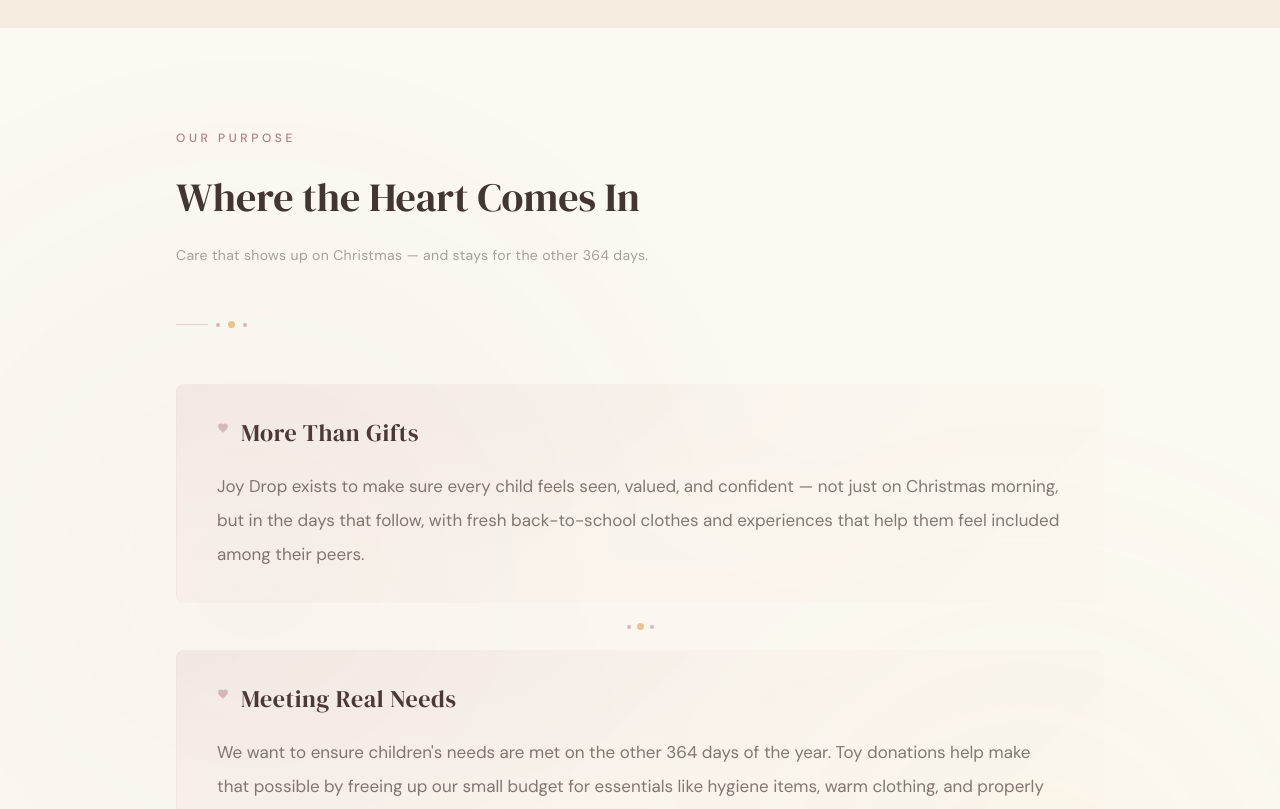
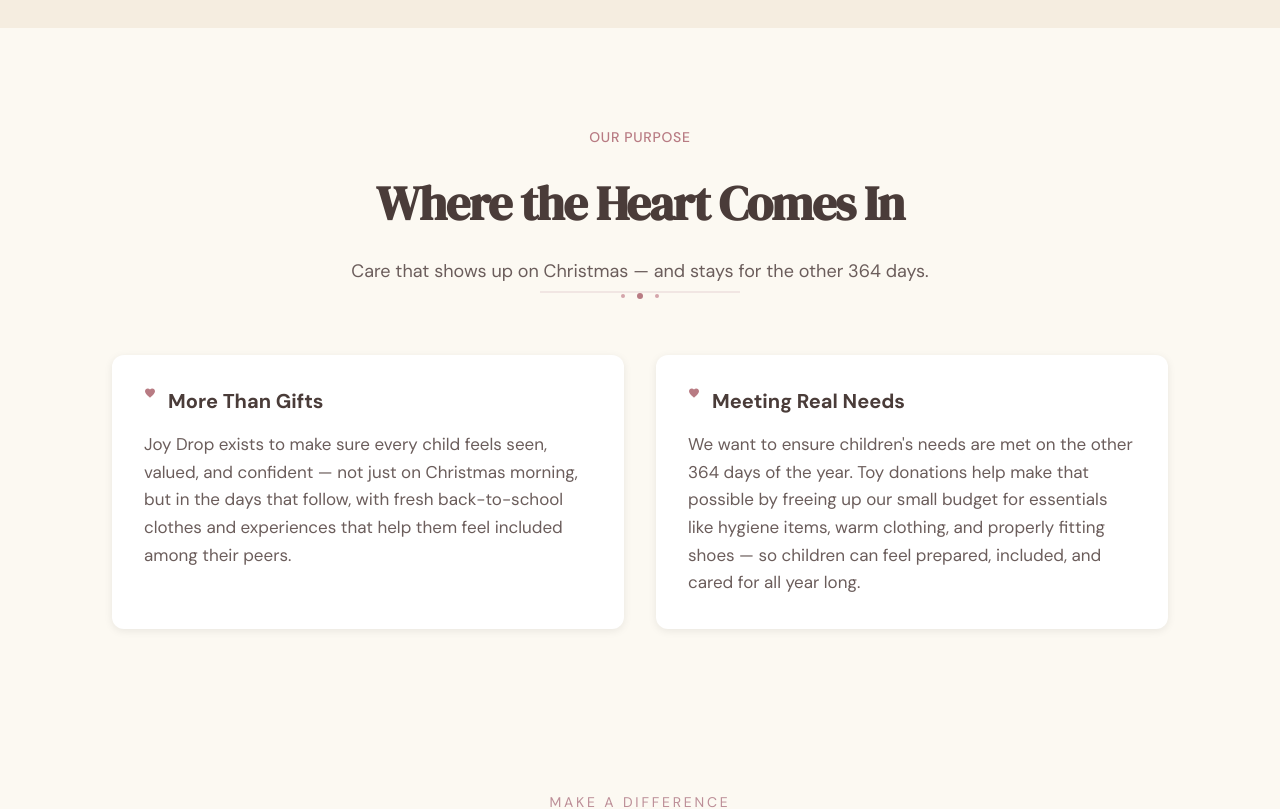
Before and after one commit to mnicholexox/web, a React (Vite) app: page / in a window 1280 px wide. Shown: the part 1200-2009 px from the top of the page. Built offline with nearby package versions, Linux system fonts and the light colour scheme.

Commit message:
Refactor WhereTheHeartComesIn section to replace EditorialCallout with Card component, enhancing styling and structure. Update HeartAccent icon and improve layout for better visual presentation and readability.

```diff
--- a/src/components/sections/heart/WhereTheHeartComesIn.tsx
+++ b/src/components/sections/heart/WhereTheHeartComesIn.tsx
@@ -1,65 +1,45 @@
-/* Small heart icon for editorial callouts */
+/* Small heart icon for cards */
 const HeartAccent = () => (
   <svg
-    className="w-3 h-3 text-primary/30 flex-shrink-0 mt-[0.35em]"
+    className="w-3 h-3 flex-shrink-0"
     viewBox="0 0 24 24"
     fill="currentColor"
     aria-hidden="true"
+    style={{ color: '#B87B83' }}
   >
     <path d="M12 21.35l-1.45-1.32C5.4 15.36 2 12.28 2 8.5 2 5.42 4.42 3 7.5 3c1.74 0 3.41.81 4.5 2.09C13.09 3.81 14.76 3 16.5 3 19.58 3 22 5.42 22 8.5c0 3.78-3.4 6.86-8.55 11.54L12 21.35z"/>
   </svg>
 );
 
-/* Delicate divider between editorial callouts */
-const EditorialDivider = () => (
-  <div className="flex items-center justify-center gap-1.5 py-2 md:py-3">
-    <div className="w-1 h-1 rounded-full bg-primary/35" />
-    <div className="w-[7px] h-[7px] rounded-full bg-accent/65" />
-    <div className="w-1 h-1 rounded-full bg-primary/35" />
-  </div>
-);
-
-interface EditorialCalloutProps {
+interface CardProps {
   title: string;
   children: React.ReactNode;
 }
 
-/* Soft editorial callout block */
-const EditorialCallout = ({ title, children }: EditorialCalloutProps) => (
+/* Card component with white background and shadow */
+const Card = ({ title, children }: CardProps) => (
   <article
-    className="relative pl-8 md:pl-10 py-6 md:py-8 pr-8 md:pr-10 rounded-sm"
+    className="bg-white p-6 md:p-8 rounded-lg shadow-sm"
     style={{
-      background: 'linear-gradient(135deg, hsl(var(--primary) / 0.03) 0%, hsl(var(--accent) / 0.02) 100%)',
-      borderLeft: '1px solid hsl(var(--primary) / 0.08)',
+      boxShadow: '0 2px 8px rgba(0, 0, 0, 0.08)',
     }}
   >
-    {/* Subtle inner glow for warmth */}
-    <div
-      className="absolute inset-0 rounded-sm pointer-events-none"
-      style={{
-        background: 'radial-gradient(ellipse at 0% 0%, hsl(var(--primary) / 0.04) 0%, transparent 60%)',
-      }}
-    />
-
-    <div className="relative">
-      {/* Subheading with icon */}
-      <div className="flex items-start gap-3 mb-4 md:mb-5">
+    <div className="flex items-start gap-3 mb-4">
       <HeartAccent />
       <h3
-          className="font-serif font-normal tracking-wide leading-snug"
-          style={{ fontSize: 'clamp(1.25rem, 3vw, 1.5rem)', color: '#4c3838' }}
+        className="font-sans font-bold text-lg md:text-xl"
+        style={{ color: '#4A3C39' }}
       >
         {title}
       </h3>
     </div>
 
-      {/* Content spanning full card width for expansive, editorial feel */}
-      <div>
-        <p className="text-foreground/65 leading-[1.9] md:leading-[2] text-base md:text-[1.0625rem]">
+    <p
+      className="text-base md:text-[1.0625rem] leading-relaxed"
+      style={{ color: '#6B5D5B' }}
+    >
       {children}
     </p>
-      </div>
-    </div>
   </article>
 );
 
@@ -68,86 +48,89 @@
     <section
       id="where-the-heart-comes-in"
       data-section="where-the-heart-comes-in"
-      className="w-full pt-16 md:pt-24 pb-16 md:pb-20 bg-background relative overflow-hidden"
+      className="w-full pt-16 md:pt-24 pb-16 md:pb-20 bg-background"
     >
-      {/* Subtle decorative background element */}
-      <div
-        className="absolute inset-0 opacity-[0.03] pointer-events-none"
-        style={{
-          backgroundImage: 'radial-gradient(circle at 20% 50%, hsl(var(--primary)) 0%, transparent 50%), radial-gradient(circle at 80% 80%, hsl(var(--accent)) 0%, transparent 40%)',
-        }}
-      />
-
-      <div className="max-w-5xl mx-auto px-6 md:px-8 lg:px-12 relative">
-        {/* Left-aligned editorial content with expanded reading width (~1.5x original) */}
-        <div className="space-y-10 md:space-y-12">
-          {/* Headline block */}
-          <div className="space-y-6">
-            {/* Eyebrow */}
-            <span className="inline-block text-[11px] md:text-xs font-sans uppercase tracking-[0.3em] text-primary/70 font-medium">
+      <div className="max-w-6xl mx-auto px-6 md:px-8 lg:px-12">
+        <div className="space-y-8 md:space-y-10">
+          {/* Centered header section */}
+          <div className="text-center space-y-4 md:space-y-6">
+            {/* OUR PURPOSE subtitle */}
+            <span
+              className="inline-block text-xs md:text-sm font-sans uppercase tracking-wider font-medium"
+              style={{ color: '#B87B83' }}
+            >
               Our Purpose
             </span>
 
-            {/* Primary Editorial Headline */}
+            {/* Main heading */}
             <h2
-              className="font-serif text-foreground font-normal leading-[1.25] md:leading-[1.2] tracking-normal"
-              style={{ fontSize: 'clamp(1.75rem, 4vw, 2.5rem)' }}
+              className="font-serif font-bold leading-tight"
+              style={{
+                fontSize: 'clamp(2rem, 5vw, 3rem)',
+                color: '#4A3C39'
+              }}
             >
               Where the Heart Comes In
             </h2>
 
-            {/* Narrative bridge sub-line */}
-            <p className="text-[0.8125rem] md:text-sm text-foreground/45 font-sans tracking-wide leading-relaxed">
+            {/* Sub-description */}
+            <p
+              className="text-base md:text-lg font-sans leading-relaxed max-w-2xl mx-auto"
+              style={{ color: '#6B5D5B' }}
+            >
               Care that shows up on Christmas — and stays for the other 364 days.
             </p>
+
+            {/* Decorative divider with three dots */}
+            <div className="flex items-center justify-center pt-2 relative" style={{ width: '200px', margin: '0 auto' }}>
+              {/* Horizontal line */}
+              <div
+                className="absolute w-full h-px"
+                style={{
+                  backgroundColor: '#E8D4D6',
+                  top: '50%',
+                  transform: 'translateY(-50%)'
+                }}
+              />
+              {/* Dots on the line */}
+              <div className="relative flex items-center justify-center gap-3">
+                <div
+                  className="rounded-full"
+                  style={{
+                    width: '4px',
+                    height: '4px',
+                    backgroundColor: '#D4A5AB'
+                  }}
+                />
+                <div
+                  className="rounded-full"
+                  style={{
+                    width: '6px',
+                    height: '6px',
+                    backgroundColor: '#B87B83'
+                  }}
+                />
+                <div
+                  className="rounded-full"
+                  style={{
+                    width: '4px',
+                    height: '4px',
+                    backgroundColor: '#D4A5AB'
+                  }}
+                />
+              </div>
+            </div>
           </div>
 
-          {/* Delicate decorative divider after headline */}
-          <div className="flex items-center gap-2 py-2">
-            <div className="w-8 h-px bg-primary/20" />
-            <div className="w-1 h-1 rounded-full bg-primary/35" />
-            <div className="w-[7px] h-[7px] rounded-full bg-accent/65" />
-            <div className="w-1 h-1 rounded-full bg-primary/35" />
-          </div>
+          {/* Two cards side-by-side */}
+          <div className="grid grid-cols-1 md:grid-cols-2 gap-6 md:gap-8 pt-4">
+            <Card title="More Than Gifts">
+              Joy Drop exists to make sure every child feels seen, valued, and confident — not just on Christmas morning, but in the days that follow, with fresh back-to-school clothes and experiences that help them feel included among their peers.
+            </Card>
 
-          {/* Editorial callout blocks */}
-          <div className="space-y-1 md:space-y-2">
-            {/* Block 1: More Than Gifts */}
-            <EditorialCallout title="More Than Gifts">
-              Joy Drop exists to make sure every child feels seen, valued, and confident — not just on Christmas morning, but in the days that follow, with fresh back-to-school clothes and experiences that help them feel included among their peers.
-            </EditorialCallout>
-
-            {/* Delicate visual separator */}
-            <EditorialDivider />
-
-            {/* Block 2: Meeting Real Needs */}
-            <EditorialCallout title="Meeting Real Needs">
+            <Card title="Meeting Real Needs">
               We want to ensure children's needs are met on the other 364 days of the year. Toy donations help make that possible by freeing up our small budget for essentials like hygiene items, warm clothing, and properly fitting shoes — so children can feel prepared, included, and cared for all year long.
-            </EditorialCallout>
-          </div>
-
-          {/* Closing breath - editorial tagline */}
-          <div className="pt-10 md:pt-14 space-y-6">
-            <p
-              className="font-serif italic text-foreground/50 leading-relaxed"
-              style={{ fontSize: 'clamp(1rem, 2.5vw, 1.125rem)' }}
-            >
-              Support that carries children forward, long after the season passes.
-            </p>
-
-            {/* Closing decorative element */}
-            <div className="flex items-center gap-3">
-              <div className="w-6 h-px bg-primary/10" />
-              <svg
-                className="w-3.5 h-3.5 text-primary/20"
-                viewBox="0 0 24 24"
-                fill="currentColor"
-                aria-hidden="true"
-              >
-                <path d="M12 21.35l-1.45-1.32C5.4 15.36 2 12.28 2 8.5 2 5.42 4.42 3 7.5 3c1.74 0 3.41.81 4.5 2.09C13.09 3.81 14.76 3 16.5 3 19.58 3 22 5.42 22 8.5c0 3.78-3.4 6.86-8.55 11.54L12 21.35z"/>
-              </svg>
-              <div className="w-6 h-px bg-primary/10" />
-            </div>
+            </Card>
           </div>
         </div>
       </div>
```
Lines whose indentation alone changed are shown as unchanged.
